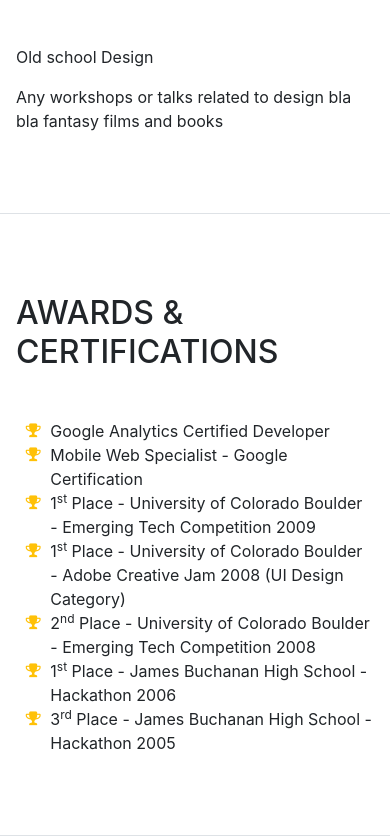
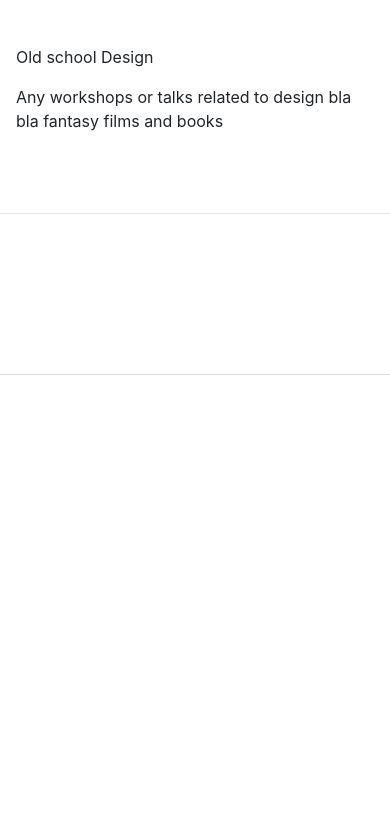
Before and after one commit to TamarraBonnici/portfolio, a website with bundled scripts: page index.html in a window 390 px wide. Shown: the part 2674-3510 px from the top of the page. After the commit the page ends 3049 px from the top, so only its background shows below. Built offline with nearby package versions, Linux system fonts and the light colour scheme; a web font is replaced by a local one.

Commit message:
delete awards

```diff
--- a/index.html
+++ b/index.html
@@ -53,9 +53,6 @@
           </li>
           <li class="nav-item">
             <a class="nav-link js-scroll-trigger" href="#interests">Interests</a>
-          </li>
-          <li class="nav-item">
-            <a class="nav-link js-scroll-trigger" href="#awards">Awards</a>
           </li>
         </ul>
       </div>
@@ -227,41 +224,7 @@
       </section>
 
       <section class="resume-section p-3 p-lg-5 d-flex flex-column" id="awards">
-        <div class="my-auto">
-          <h2 class="mb-5">Awards &amp; Certifications</h2>
-          <ul class="fa-ul mb-0">
-            <li>
-              <i class="fa-li fa fa-trophy text-warning"></i>
-              Google Analytics Certified Developer</li>
-            <li>
-              <i class="fa-li fa fa-trophy text-warning"></i>
-              Mobile Web Specialist - Google Certification</li>
-            <li>
-              <i class="fa-li fa fa-trophy text-warning"></i>
-              1<sup>st</sup>
-              Place - University of Colorado Boulder - Emerging Tech Competition 2009</li>
-            <li>
-              <i class="fa-li fa fa-trophy text-warning"></i>
-              1<sup>st</sup>
-              Place - University of Colorado Boulder - Adobe Creative Jam 2008 (UI Design Category)</li>
-            <li>
-              <i class="fa-li fa fa-trophy text-warning"></i>
-              2<sup>nd</sup>
-              Place - University of Colorado Boulder - Emerging Tech Competition 2008</li>
-            <li>
-            <li>
-              <i class="fa-li fa fa-trophy text-warning"></i>
-              1<sup>st</sup>
-              Place - James Buchanan High School - Hackathon 2006</li>
-            <li>
-              <i class="fa-li fa fa-trophy text-warning"></i>
-              3<sup>rd</sup>
-              Place - James Buchanan High School - Hackathon 2005</li>
-          </ul>
-        </div>
-      </section>
-
-    </div>
+      </div>
 
     <!-- Bootstrap core JavaScript -->
     <script src="vendor/jquery/jquery.min.js"></script>
```
